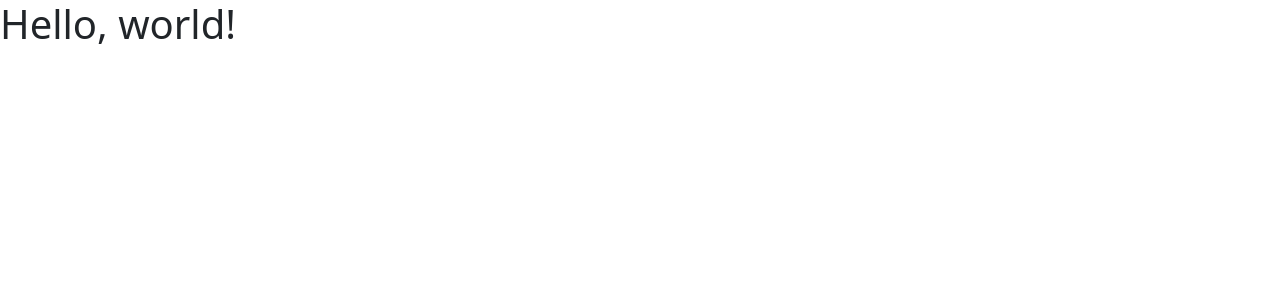
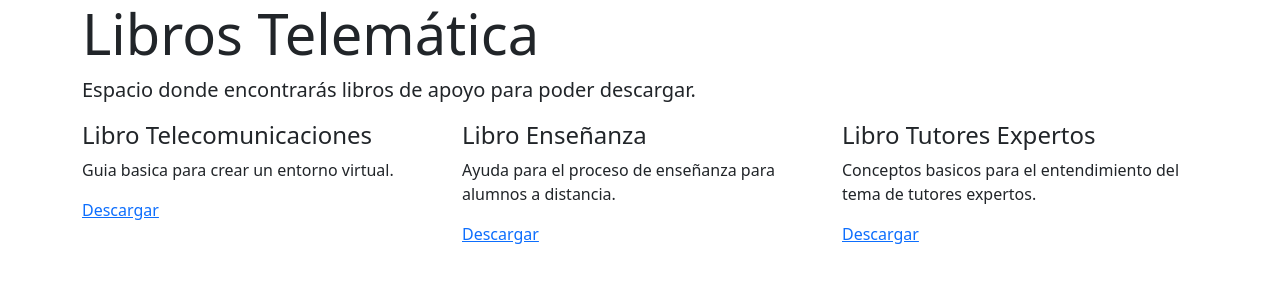
Before and after one commit to ferchogm96/Curso-Boostrap4, a website: page index.html in a window 1280 px wide. Drawn offline with nearby package versions, Linux system fonts and the light colour scheme.

Commit message:
agregando un grid

```diff
--- a/index.html
+++ b/index.html
@@ -8,13 +8,42 @@
     <!-- Bootstrap CSS -->
     <link rel="stylesheet" href="node_modules/bootstrap/dist/css/bootstrap.min.css">
 
-    <title>Hello, world!</title>
+    <title>Telemática para la Educación</title>
   </head>
   <body>
-    <h1>Hello, world!</h1>
 
     <script src="node_modules/jquery/dist/jquery.min.js"></script>
     <script src="node_modules/popper.js/dist/popper.min.js"></script>
     <script src="node_modules/bootstrap.dist/js/bootstrap.min.js"></script>
+
+    <div class="jumbotron jumbotron-fluid">
+  		<div class="container">
+    		<h1 class="display-4">Libros Telemática</h1>
+    		<p class="lead">Espacio donde encontrarás libros de apoyo para poder descargar.</p>
+ 	 	</div>
+	</div>
+
+	<div class="container">
+		<div class="row">
+			<div class="col">
+				<h4>Libro Telecomunicaciones</h4>
+				<p>Guia basica para crear un entorno virtual. </p>
+				<a href=" www.libros.com" target="_blank">Descargar </a>
+			</div>
+			<div class="col">
+				<h4>Libro Enseñanza </h4>
+				<p>Ayuda para el proceso de enseñanza para alumnos a distancia. </p>
+				<a href=" www.libros.com" target="_blank">Descargar </a>
+			</div>
+			<div class="col">
+				<h4>Libro Tutores Expertos</h4>
+				<p>Conceptos basicos para el entendimiento del tema de tutores expertos.</p>
+				<a href=" www.libros.com" target="_blank" style="">Descargar </a>
+			</div>
+		</div>
+
+		<div class="grid">
+	</div>
+
   </body>
 </html>
```
